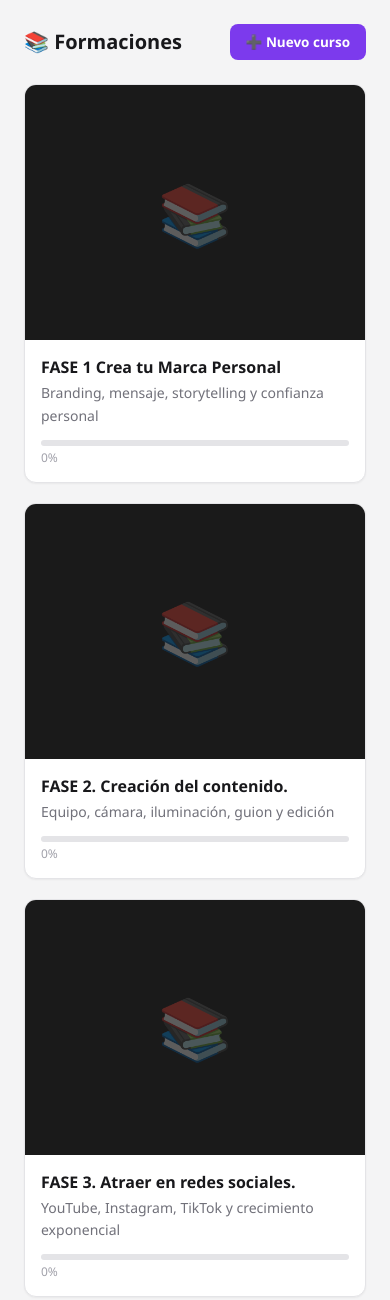
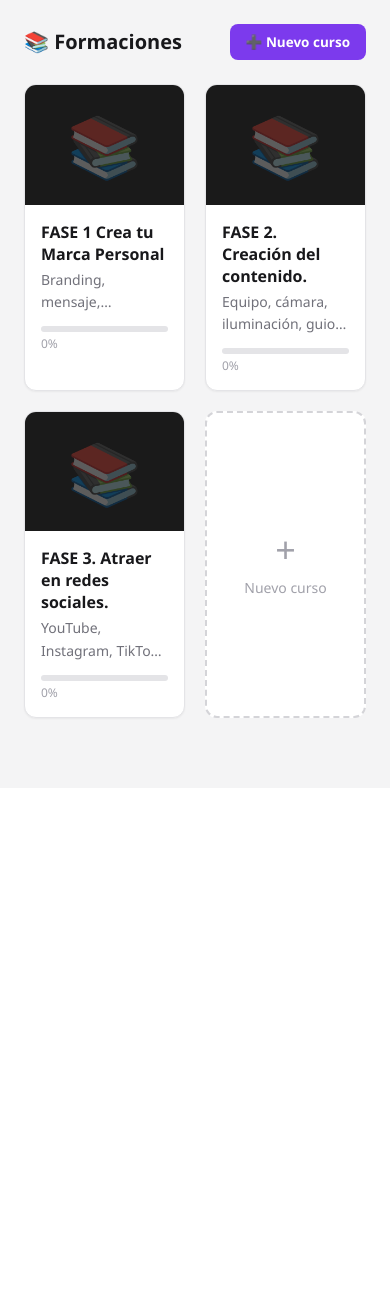
Before and after one commit to activehomees-png/miacademia, a Flask app: page /cursos in a window 390 px wide. Shown: the part 56-1356 px from the top of the page. After the commit the page ends 776 px from the top, so only its background shows below. Run offline with Flask 3, Linux system fonts and the light colour scheme; a user stored in the database is signed in; data comes from the database, SQL or seed files in the repository; data that the repository does not hold is empty; some libraries are stand-ins or nearby versions.

Commit message:
Show 4 courses per row in Formaciones catalog
Increase grid to 4 columns on large screens (2 on mobile, 3 on tablet).
Also widen the page container to max-w-7xl so cards have room to breathe.

Co-Authored-By: Claude Sonnet 4.6 <noreply@anthropic.com>

```diff
--- a/templates/courses/catalog.html
+++ b/templates/courses/catalog.html
@@ -1,6 +1,6 @@
 {% extends 'base.html' %}
 {% block title %}Formaciones{% endblock %}
-{% block content_class %}max-w-5xl mx-auto{% endblock %}
+{% block content_class %}max-w-7xl mx-auto{% endblock %}
 
 {% block content %}
 <div class="flex items-center justify-between mb-6">
@@ -11,7 +11,7 @@
 </div>
 
 {% if courses %}
-<div class="grid grid-cols-1 md:grid-cols-2 lg:grid-cols-3 gap-5">
+<div class="grid grid-cols-2 md:grid-cols-3 lg:grid-cols-4 gap-5">
   {% for course in courses %}
   <div class="bg-white rounded-xl overflow-hidden shadow-sm border border-[#e4e4e7]
               hover:shadow-md hover:-translate-y-0.5 transition-all relative group">
```
